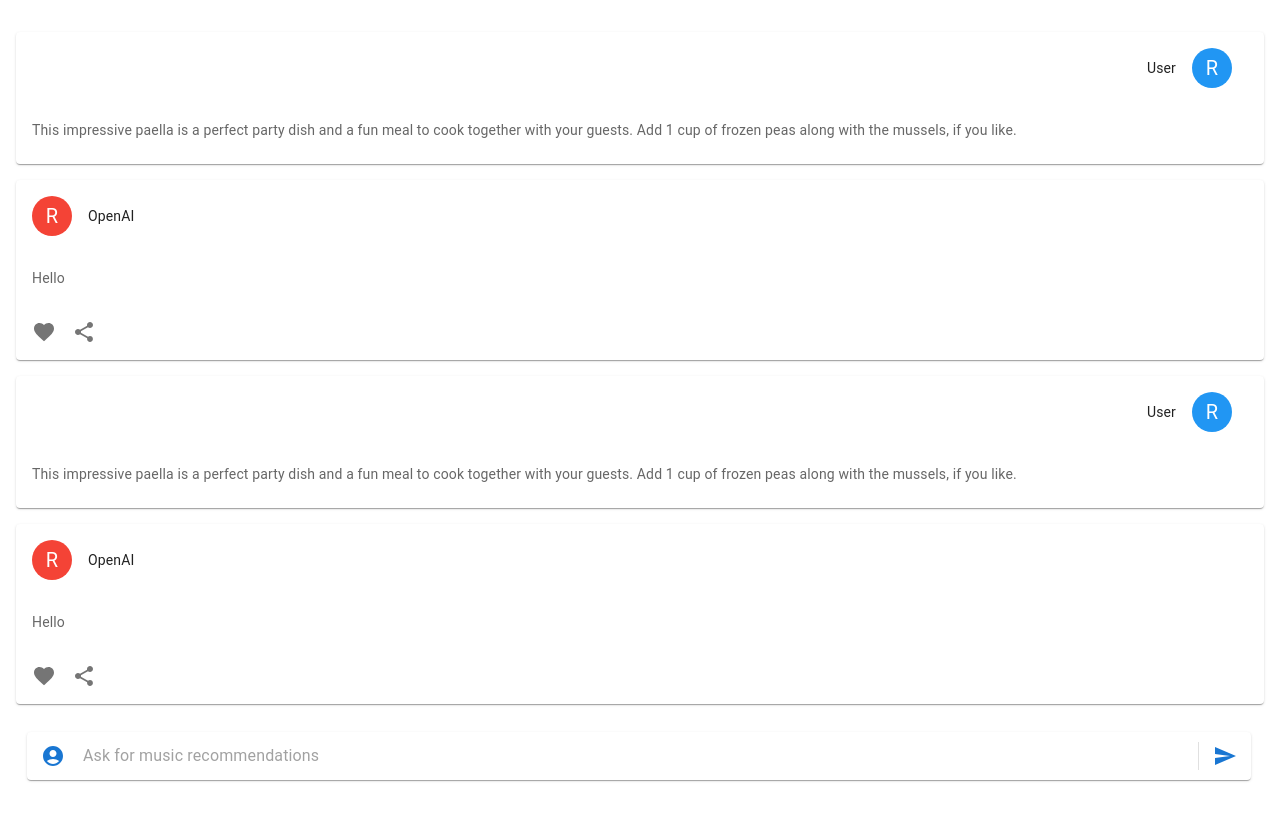
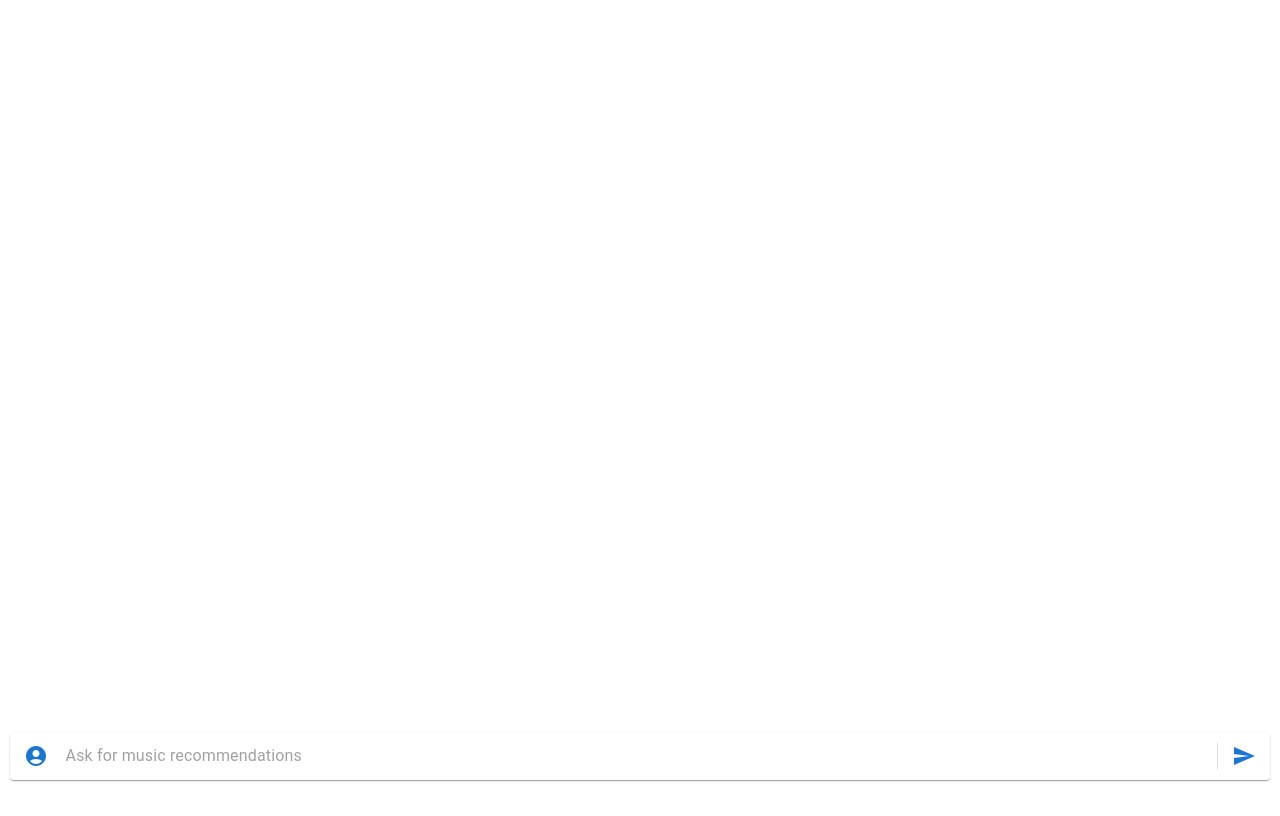
Before and after one commit to vodewey12/bia-662-final-project, a Next.js app: page / in a window 1280 px wide. Built offline with nearby package versions, Linux system fonts and the light colour scheme.

Commit message:
Integrated with GPT 3.5

```diff
--- a/pages/api/chatgpt.js
+++ b/pages/api/chatgpt.js
@@ -9,27 +9,30 @@ export default async function handler(req, res) {
     const prompt = req.body;
 
     try {
-      console.log(prompt)
-      const response = await openai.completions.create({
+      const response = await openai.chat.completions.create({
         model: 'gpt-3.5-turbo',
-        prompt: prompt,
+        messages: [
+          {"role": "system", "content": "You are a helpful assistant."},
+          {"role": "user", "content": prompt}
+        ],
         max_tokens: 30
       });
-      const quote = response.choices[0].text;
-      for await (const part of stream) {
-        console.log(part.choices[0]);
-      }
+      console.log(response)
+      const quote = response;
+
       res.status(200).json({ quote });
 
     } catch (error) {
         if (error instanceof OpenAI.APIError) {
+          console.log('fun')
           console.error(error.status);  // e.g. 401
           console.error(error.message); // e.g. The authentication token you passed was invalid...
           console.error(error.code);  // e.g. 'invalid_api_key'
           console.error(error.type);  // e.g. 'invalid_request_error'
+          res.status(error.code).json({'error': error.message});
         } else {
           // Non-API error
-          console.log(error);
+          res.status(404).json({error: error.message});
         }
     }
   } else {
--- a/pages/components/message.js
+++ b/pages/components/message.js
@@ -16,18 +16,20 @@ export default function MessageCard({
 }) {
     if (type == 'user') {
         return (
-            <Card className={styles.userCard} sx={{ minWidth: '100%' }}>
+            <Card className={styles.userCard} sx={{ width: '100%'}}>
                 <CardHeader
                     avatar={
                         <Avatar className={styles.userAvatar} sx={{ bgcolor: blue[500] }} aria-label="message">
-                            R
+                            A
                         </Avatar>
                     }
                     title={<Box sx={{ textAlign: 'right', width: '100%' }}>
                         User
                     </Box>
                     }
-                    subheader={timestamp}
+                    subheader={<Box sx={{ textAlign: 'right', width: '100%' }}>
+                        {timestamp}
+                    </Box>}
                     sx={{
                         display: 'flex',
                         flexDirection: 'row-reverse',
@@ -37,7 +39,7 @@ export default function MessageCard({
                 />
                 <CardContent>
                     <Typography variant="body2" color="text.secondary">
-                        This impressive paella is a perfect party dish and a fun meal to cook together with your guests. Add 1 cup of frozen peas along with the mussels, if you like.
+                        {text}
                     </Typography>
                 </CardContent>
             </Card>
@@ -48,7 +50,7 @@ export default function MessageCard({
                 <CardHeader
                     avatar={
                         <Avatar sx={{ bgcolor: red[500] }} aria-label="message">
-                            R
+                            AI
                         </Avatar>
                     }
                     title="OpenAI"
--- a/pages/index.js
+++ b/pages/index.js
@@ -2,7 +2,6 @@ import Head from 'next/head';
 import styles from '../styles/Home.module.css';
 import { useState } from 'react';
 import Grid from '@mui/material/Unstable_Grid2';
-import { styled } from '@mui/material/styles';
 import Paper from '@mui/material/Paper';
 import MessageCard from './components/message';
 import Divider from '@mui/material/Divider';
@@ -12,15 +11,16 @@ import SendIcon from '@mui/icons-material/Send';
 import AccountCircleIcon from '@mui/icons-material/AccountCircle';
 
 export default function Home() {
+  const [messages, setMessages] = useState([]);
+  const [inputValue, setInputValue] = useState('');
 
-  const [inputValue, setInputValue] = useState('');
   const handleInputChange = (event) => {
     setInputValue(event.target.value);
   };
 
   const handleSubmit = async (e) => {
     e.preventDefault();
-
+    setMessages([...messages, { text: inputValue, type: 'user', id: 'user' + Date.now().toString(), timestamp: new Date(Date.now()).toLocaleString() }]);
     const res = await fetch('/api/chatgpt', {
       method: 'POST',
       headers: {
@@ -30,10 +30,9 @@ export default function Home() {
     });
 
     const data = await res.json();
-    if (data.error) {
-      alert(data.error);
-    } else {
-      setSuggestion(data.suggestion);
+    console.log(data.quote.choices[0].message.content)
+    if (data) {
+      setMessages([...messages, { text: data.quote.choices[0].message.content, type: 'ai', id: 'ai'+Date.now(), timestamp: new Date(Date.now()).toLocaleString()}]);
     }
   };
   // useEffect(() => {
@@ -48,20 +47,10 @@ export default function Home() {
       </Head>
 
       <main className={styles.main}>
-        <Grid container rowSpacing={2} >
-          <Grid md={100}>
-            <MessageCard key={'120'} className={styles.messageCard} type={'user'} timeStamp={"testing"} text={"Hello"}></MessageCard>
-          </Grid>
-          <Grid md={100}>
-            <MessageCard key={'120'} className={styles.messageCard} type={'ai'} timeStamp={"testing"} text={"Hello"}></MessageCard>
-          </Grid>
-          <Grid md={100}>
-            <MessageCard key={'120'} className={styles.messageCard} type={'user'} timeStamp={"testing"} text={"Hello"}></MessageCard>
-          </Grid>
-          <Grid md={100}>
-            <MessageCard key={'120'} className={styles.messageCard} type={'ai'} timeStamp={"testing"} text={"Hello"}></MessageCard>
-          </Grid>
-        </Grid>
+        {messages.map((message) => (
+          <MessageCard key={message.id} className={styles.messageCard} type={message.type} timestamp={message.timestamp} text={message.text}></MessageCard>
+        )
+        )}
       </main>
       <div className={styles.textArea}>
         <Paper
--- a/styles/Home.module.css
+++ b/styles/Home.module.css
@@ -2,11 +2,14 @@
   min-height: 100vh;
   padding: 0 0.5rem;
   display: flex;
-  flex-direction: column;
+  align-items: flex-end;
   justify-content: center;
-  align-items: center;
 }
 
+
+.userCard {
+  margin: 20px 0px;
+}
 .title a {
   color: #0070f3;
   text-decoration: none;
@@ -40,6 +43,7 @@
 
 .main {
   padding-bottom: 80px;
+  width: 100%;
 }
 
 .card:hover,
@@ -74,11 +78,14 @@
 .textArea {
   position: fixed;
   bottom: 20px;
-  width: 95%;
+  width: 98.5%;
   background-color: #fff;
   border-top: 0px solid #ccc;
-  padding: 0px 10px 0px 0px;
+  padding: 0px 0px 0px 0px;
   text-align: center;
+  display: flex;
+  justify-content: center;
+  align-items: center;
 }
 
 .userAvatar {
```
Also changed, not shown: pages/components/textarea.js (deleted, +0 -28 lines).
